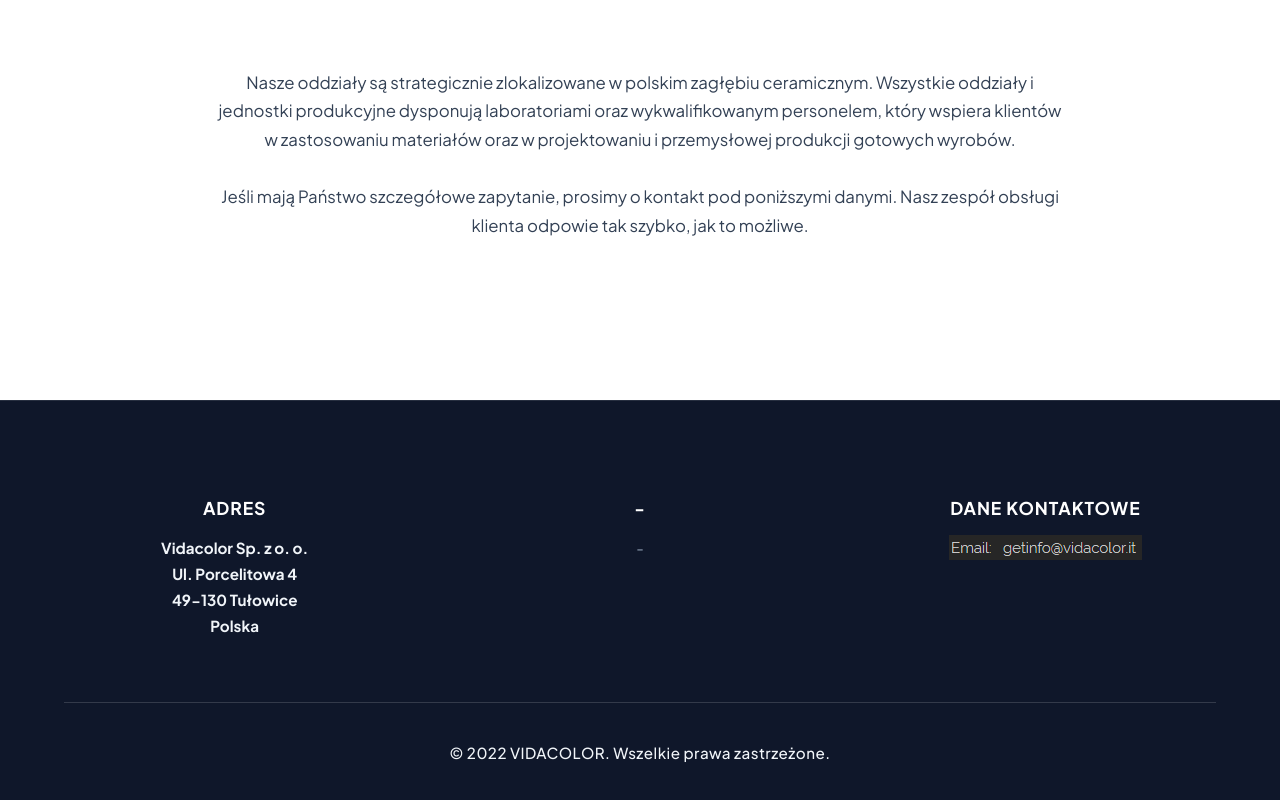
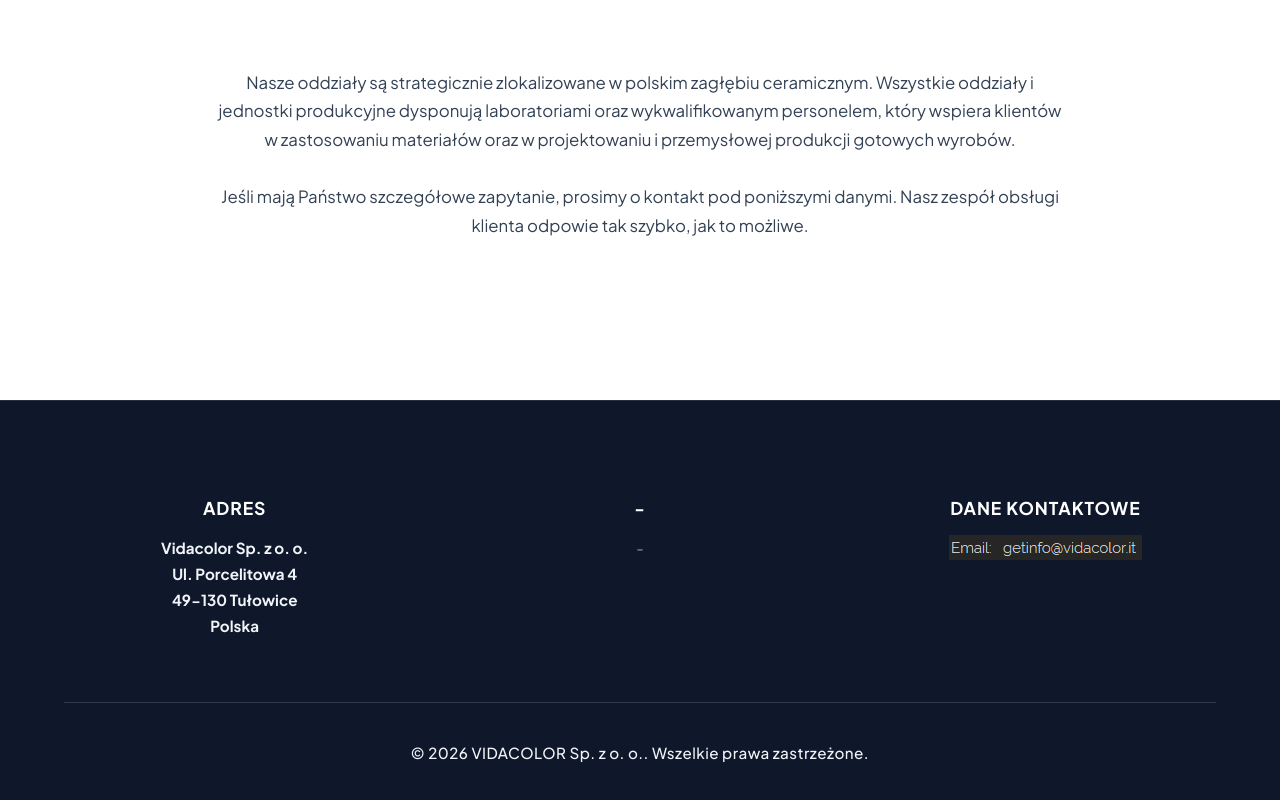
Before and after one commit to vidacolor/vidacolor.github.io, a plain HTML site: page index-pl.html in a window 1280 px wide. Shown: the part 6925-7725 px from the top of the page. Drawn offline with Linux system fonts and the light colour scheme.

Commit message:
Update index-pl.html

```diff
--- a/index-pl.html
+++ b/index-pl.html
@@ -391,7 +391,7 @@
       </div>
 
       <div class="footer-copyright">
-        <h5>© 2022 VIDACOLOR. Wszelkie prawa zastrzeżone.</h5>
+        <h5>© 2026 VIDACOLOR Sp. z o. o.. Wszelkie prawa zastrzeżone.</h5>
       </div>
     </div>
   </footer>
```
